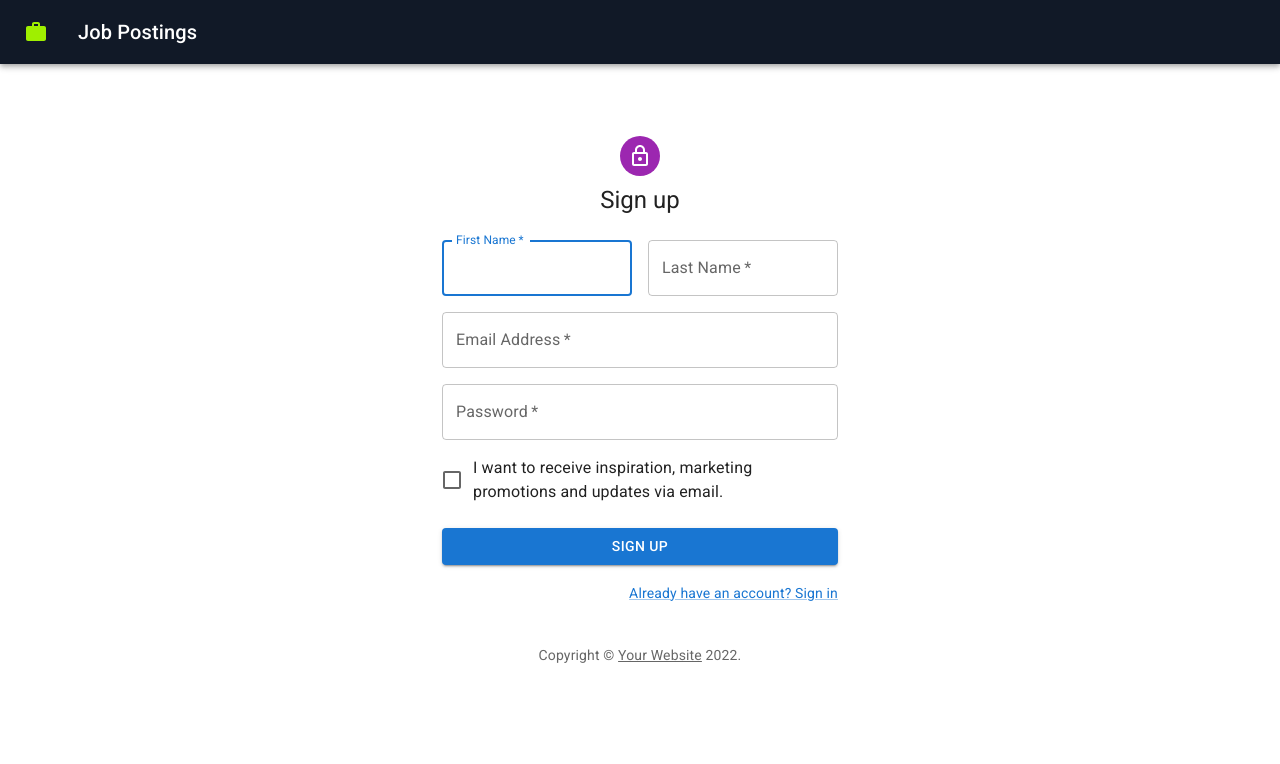
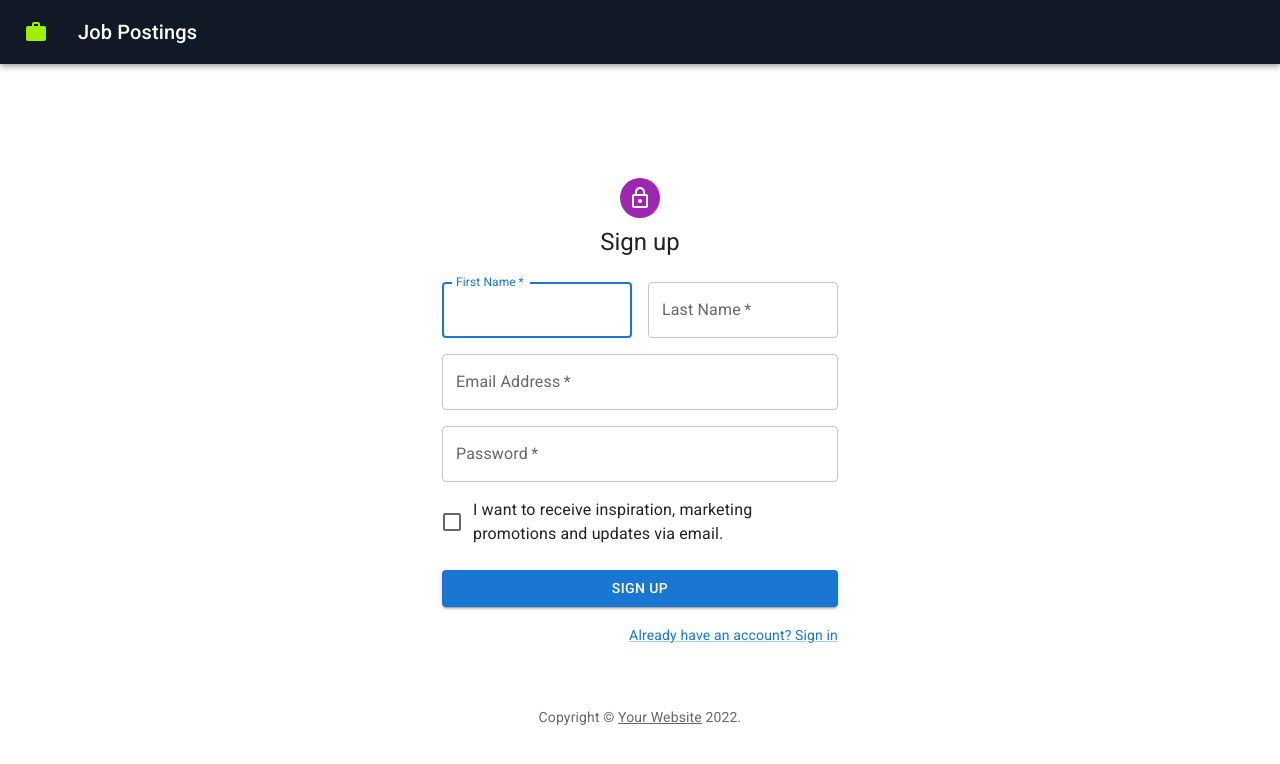
Before and after one commit to shijisohail/softoo-mern, a React (Create React App) app: page /signup in a window 1280 px wide. Shown: the top 764 px of the page. Built offline with nearby package versions, Linux system fonts and the light colour scheme.

Commit message:
Miscellaneous(Title,hover)

```diff
--- a/package.json
+++ b/package.json
@@ -17,8 +17,10 @@
     "@types/node": "^16.11.64",
     "@types/react": "^18.0.21",
     "@types/react-dom": "^18.0.6",
+    "axios": "^1.1.3",
     "react": "^18.2.0",
     "react-dom": "^18.2.0",
+    "react-hook-form": "^7.37.0",
     "react-router-dom": "^6.4.2",
     "react-scripts": "5.0.1",
     "styled-components": "^5.3.6",
--- a/public/index.html
+++ b/public/index.html
@@ -33,7 +33,7 @@
       work correctly both with client-side routing and a non-root public URL.
       Learn how to configure a non-root public URL by running `npm run build`.
     -->
-    <title>React App</title>
+    <title>Job Postings</title>
   </head>
   <body>
     <noscript>You need to enable JavaScript to run this app.</noscript>
--- a/src/App.tsx
+++ b/src/App.tsx
@@ -23,6 +23,8 @@ const App = () =>{
             <Route path="/"  element={<JobsPage/>} />,
 
             <Route path="/signup"  element={<SignUp />} />,
+            <Route path="/login"  element={<SignIn />} />,
+
           </Routes>
 
     </Router>
--- a/src/components/signIn.tsx
+++ b/src/components/signIn.tsx
@@ -1,16 +1,6 @@
 import * as React from 'react';
-import Avatar from '@mui/material/Avatar';
-import Button from '@mui/material/Button';
-import CssBaseline from '@mui/material/CssBaseline';
-import TextField from '@mui/material/TextField';
-import FormControlLabel from '@mui/material/FormControlLabel';
-import Checkbox from '@mui/material/Checkbox';
-import Link from '@mui/material/Link';
-import Grid from '@mui/material/Grid';
-import Box from '@mui/material/Box';
 import LockOutlinedIcon from '@mui/icons-material/LockOutlined';
-import Typography from '@mui/material/Typography';
-import Container from '@mui/material/Container';
+import{Avatar,Button,CssBaseline,TextField,FormControlLabel,Checkbox,Link,Grid,Box,Typography,Container} from'@mui/material';
 import { createTheme, ThemeProvider } from '@mui/material/styles';
 
 function Copyright(props: any) {
@@ -37,10 +27,9 @@ export default function SignIn() {
       password: data.get('password'),
     });
   };
-
   return (
     <ThemeProvider theme={theme}>
-      <Container component="main" maxWidth="xs">
+      <Container component="main" maxWidth="xs" sx={{borderRadius:"10px" ,':hover': {  boxShadow: 20}}}>
         <CssBaseline />
         <Box
           sx={{
--- a/src/components/signup.tsx
+++ b/src/components/signup.tsx
@@ -1,17 +1,9 @@
-import * as React from 'react';
-import Avatar from '@mui/material/Avatar';
-import Button from '@mui/material/Button';
-import CssBaseline from '@mui/material/CssBaseline';
-import TextField from '@mui/material/TextField';
-import FormControlLabel from '@mui/material/FormControlLabel';
-import Checkbox from '@mui/material/Checkbox';
-import Link from '@mui/material/Link';
-import Grid from '@mui/material/Grid';
-import Box from '@mui/material/Box';
 import LockOutlinedIcon from '@mui/icons-material/LockOutlined';
-import Typography from '@mui/material/Typography';
-import Container from '@mui/material/Container';
+import{Avatar,Button,CssBaseline,TextField,FormControlLabel,Checkbox,Link,Grid,Box,Typography,Container} from'@mui/material';
 import { createTheme, ThemeProvider } from '@mui/material/styles';
+
+import {makeStyles} from '@mui/material';
+import {useForm,Controller} from 'react-hook-form'
 
 function Copyright(props: any) {
   return (
@@ -28,6 +20,7 @@ function Copyright(props: any) {
 
 const theme = createTheme();
 
+
 export default function SignUp() {
   const handleSubmit = (event: React.FormEvent<HTMLFormElement>) => {
     event.preventDefault();
@@ -39,8 +32,9 @@ export default function SignUp() {
   };
 
   return (
-    <ThemeProvider theme={theme}>
-      <Container component="main" maxWidth="xs">
+    <ThemeProvider theme={theme} >
+      <Container component="main" maxWidth="xs"  sx={{borderRadius:"10px" ,':hover': {  boxShadow: 20}}}>
+
         <CssBaseline />
         <Box
           sx={{
@@ -50,13 +44,15 @@ export default function SignUp() {
             alignItems: 'center',
           }}
         >
-          <Avatar sx={{ m: 1, bgcolor: 'secondary.main' }}>
+
+          <Avatar sx={{ m: 1, bgcolor: 'secondary.main' ,marginTop:"50px"}}>
+
             <LockOutlinedIcon />
           </Avatar>
           <Typography component="h1" variant="h5">
             Sign up
           </Typography>
-          <Box component="form" noValidate onSubmit={handleSubmit} sx={{ mt: 3 }}>
+          <Box component="form" noValidate onSubmit={handleSubmit} sx={{ mt: 3,marginBottom:"20px" }}>
             <Grid container spacing={2}>
               <Grid item xs={12} sm={6}>
                 <TextField
@@ -67,6 +63,7 @@ export default function SignUp() {
                   id="firstName"
                   label="First Name"
                   autoFocus
+
                 />
               </Grid>
               <Grid item xs={12} sm={6}>
@@ -124,7 +121,7 @@ export default function SignUp() {
             </Grid>
           </Box>
         </Box>
-        <Copyright sx={{ mt: 5 }} />
+        <Copyright sx={{ mt: 5 ,marginBottom:"50px"}} />
       </Container>
     </ThemeProvider>
   );
```
Also changed, not shown: 1 other file (tests, documents, lock files or other folders).
